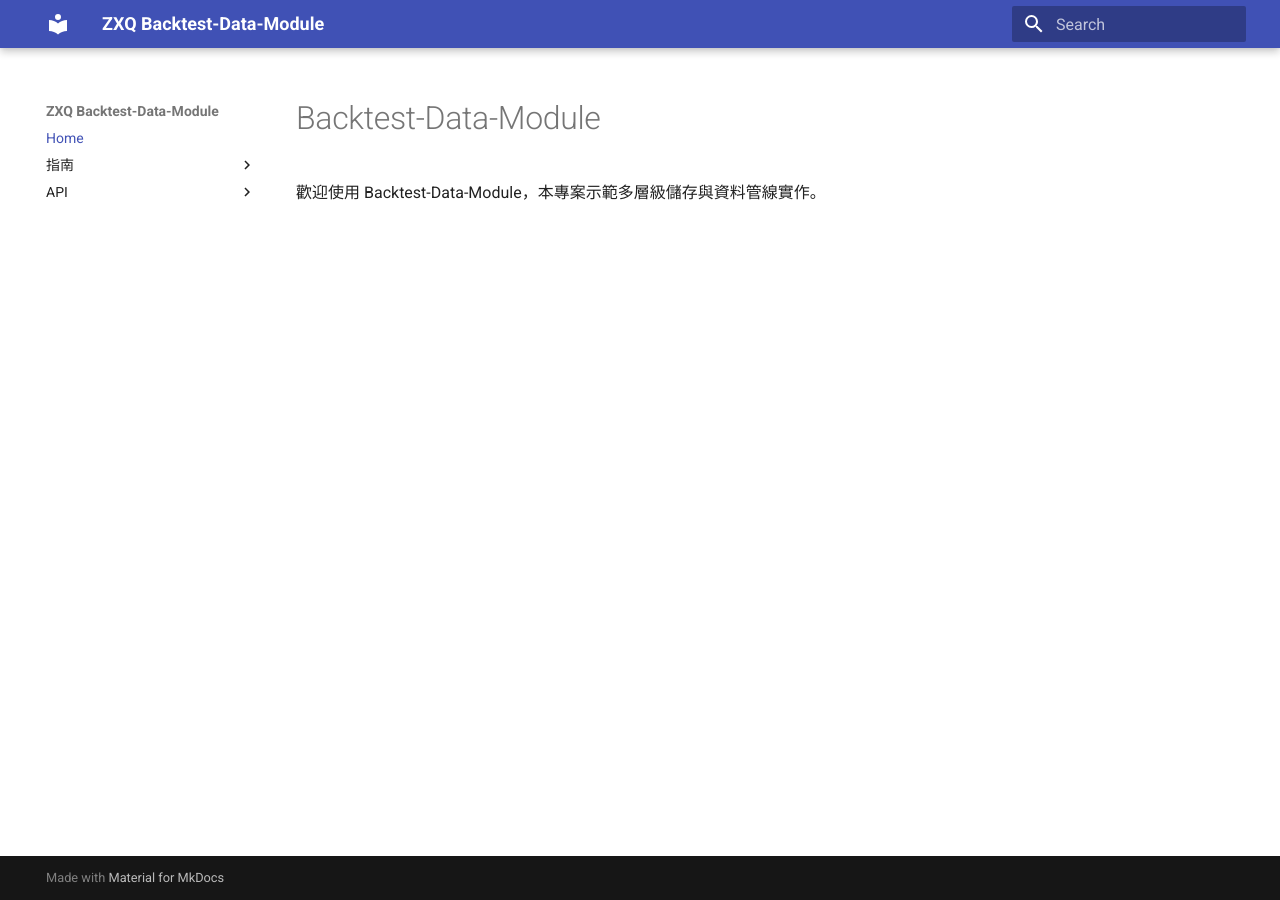
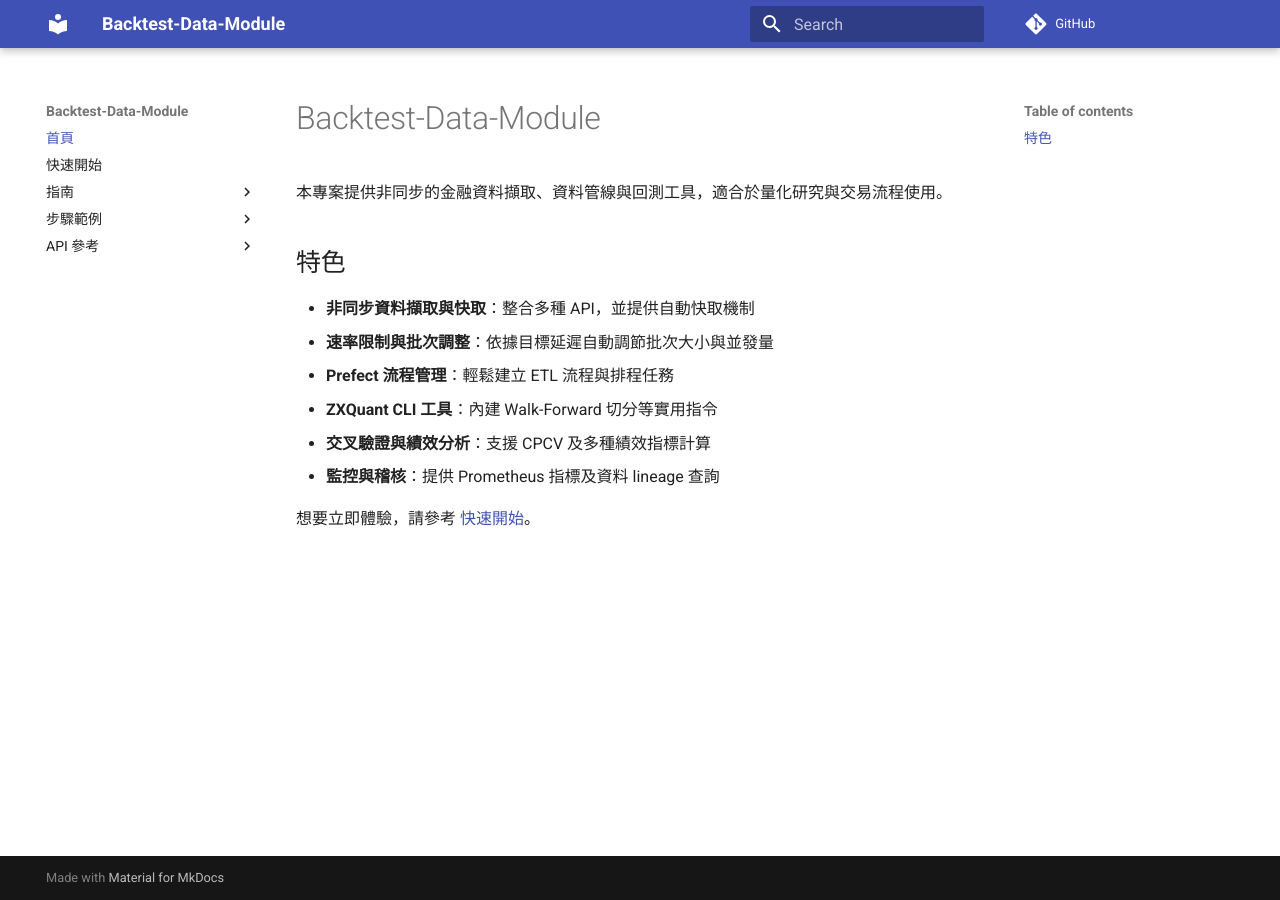
Before and after one commit to Danwuoo/Data-Fetcher, an MkDocs documentation site: the page built from docs/index.md, in a window 1280 px wide. Built offline with MkDocs 1.6.1 and Material for MkDocs 9.7.7, drawn with Linux system fonts in a browser that asks for light colours; comment, search, counter and statistics services are not loaded.

```diff
--- a/docs/index.md
+++ b/docs/index.md
@@ -1,3 +1,14 @@
 # Backtest-Data-Module
 
-歡迎使用 Backtest-Data-Module，本專案示範多層級儲存與資料管線實作。
+本專案提供非同步的金融資料擷取、資料管線與回測工具，適合於量化研究與交易流程使用。
+
+## 特色
+
+- **非同步資料擷取與快取**：整合多種 API，並提供自動快取機制
+- **速率限制與批次調整**：依據目標延遲自動調節批次大小與並發量
+- **Prefect 流程管理**：輕鬆建立 ETL 流程與排程任務
+- **ZXQuant CLI 工具**：內建 Walk-Forward 切分等實用指令
+- **交叉驗證與績效分析**：支援 CPCV 及多種績效指標計算
+- **監控與稽核**：提供 Prometheus 指標及資料 lineage 查詢
+
+想要立即體驗，請參考 [快速開始](getting_started.md)。
--- a/mkdocs.yml
+++ b/mkdocs.yml
@@ -1,12 +1,19 @@
-site_name: ZXQ Backtest-Data-Module
-site_url: https://docs.zxquant.dev
+site_name: Backtest-Data-Module
+repo_url: https://github.com/Danwuoo/Backtest-Data-Module
+site_url: https://danwuoo.github.io/Backtest-Data-Module/
 nav:
-  - Home: index.md
+  - 首頁: index.md
+  - 快速開始: getting_started.md
   - 指南:
       - 多層級儲存: data_storage.md
+      - 增量處理 Runner: incremental_runner.md
       - 監控與警報設定: monitoring.md
-      - 增量處理 Runner: incremental_runner.md
-  - API:
+  - 步驟範例:
+      - DataCleanser: steps/DataCleanser.md
+      - FeatureEngineer: steps/FeatureEngineer.md
+      - MissingValueHandler: steps/MissingValueHandler.md
+      - TimeAligner: steps/TimeAligner.md
+  - API 參考:
       - Data Storage: reference/data_storage.md
       - Data Ingestion: reference/data_ingestion.md
       - Strategy Manager: strategy_manager.md
```
Also changed, not shown: docs/getting_started.md (added, +27 -0 lines).
